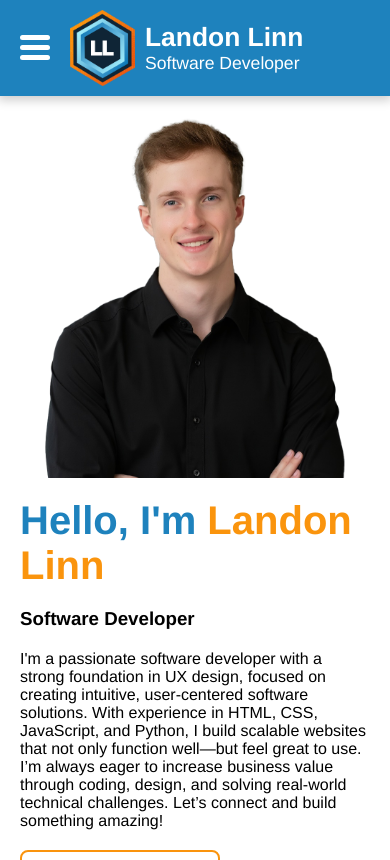
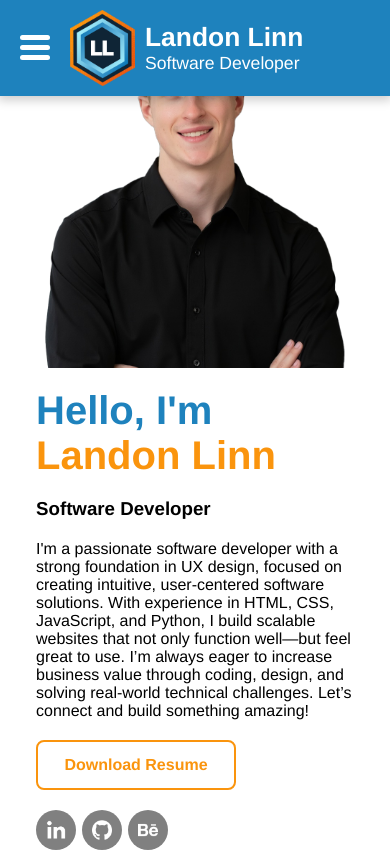
Before and after one commit to LandonLinn/Personal-Website, a React (Vite) app: page / in a window 390 px wide. Shown: the top 860 px of the page. Built offline with nearby package versions, Linux system fonts and the light colour scheme.

Commit message:
Fixed responsiveness issue

```diff
--- a/src/features/hero/Hero.css
+++ b/src/features/hero/Hero.css
@@ -4,7 +4,9 @@
 
 .hero-section{
     margin-top: 110px;
-    width: 100%;
+    max-width: 1200px;
+    margin: 0 auto;
+    padding: 0 1rem;
     display: flex;
     gap: 20px;
     z-index: 0;
--- a/src/features/hero/Hero.jsx
+++ b/src/features/hero/Hero.jsx
@@ -9,9 +9,9 @@ import SocialButts from "../../components/socialButtons/SocialButts";
 
 const Hero = () => {
     return(
-        <section class="hero-container">
-            <div class="hero-section">
-                <div class="hero-img">
+        <section className="hero-container">
+            <div className="hero-section">
+                <div className="hero-img">
                     <img src={headshot} alt="Headshot picture of Landon; He is wearing a black shirt, arms crossed, and smiling." />
                     <hr className="divider" />
                 </div>
```
Also changed, not shown: 1 other file (tests, documents, lock files or other folders).
